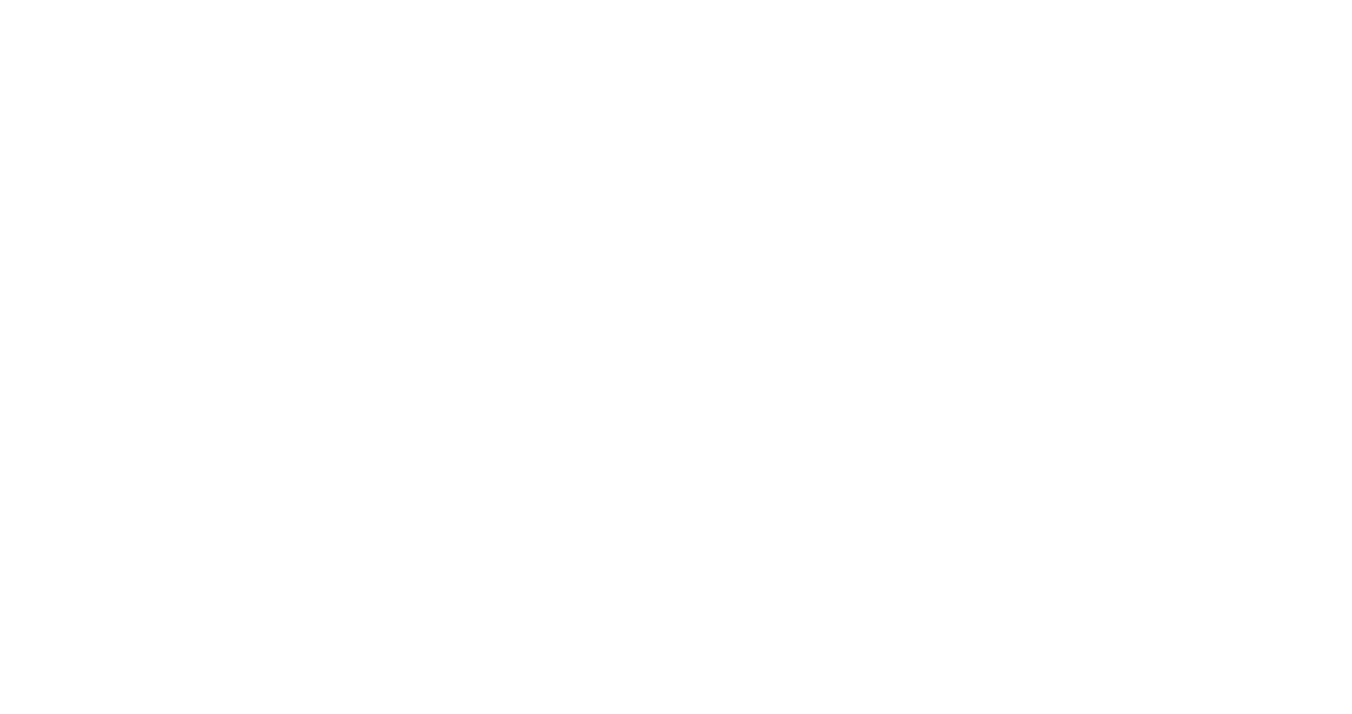
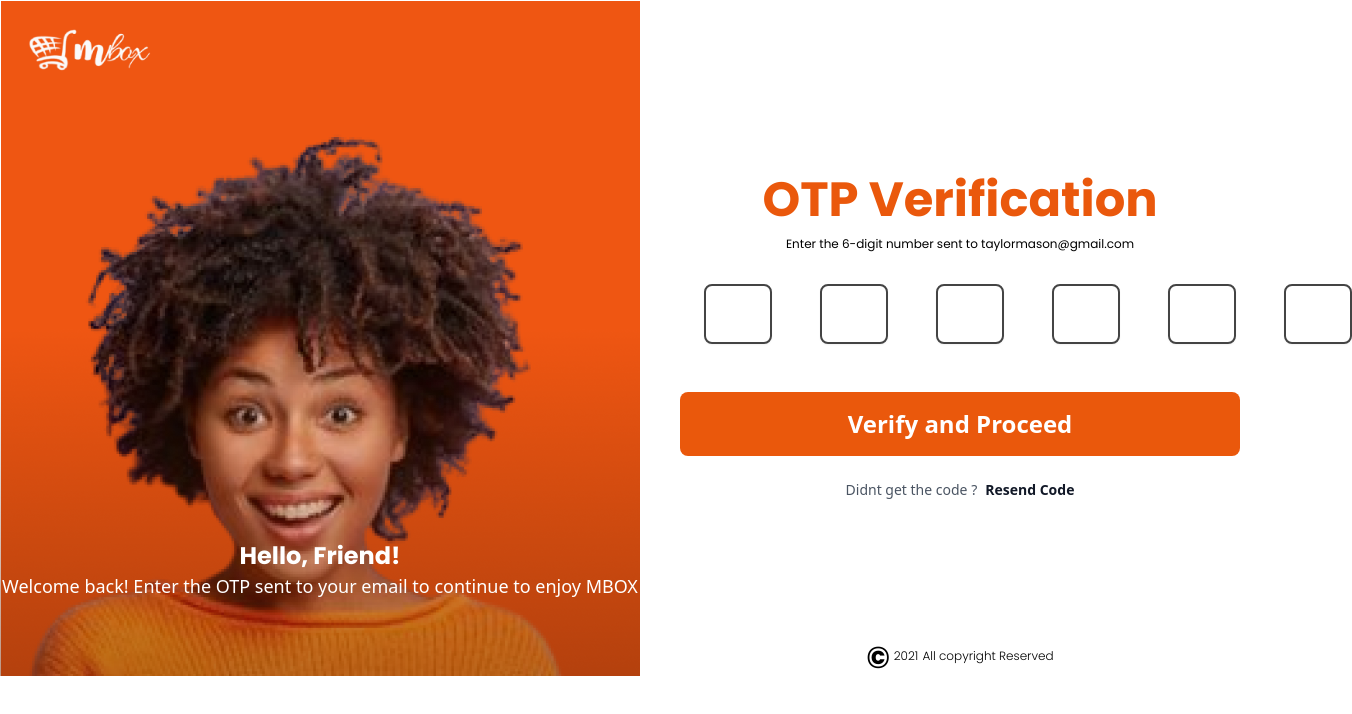
Before and after one commit to mbox-project/mbox-user, a React (Create React App) app: page /auth/verifyotp in a window 1280 px wide. Before the commit this address had no page. Shown: the top 714 px of the page, 1352 px wide, since content can reach past the window. Built offline with nearby package versions, Linux system fonts and the light colour scheme.

Commit message:
added the Verify OTP page

```diff
--- /dev/null
+++ b/src/pages/Auth/VeriftyOTP/index.jsx
@@ -0,0 +1,103 @@
+import React from "react";
+import logo from "../../../assets/images/logo.png";
+import { Link } from "react-router-dom";
+import Button from "../../../components/Button";
+
+import Footer from "../../../components/Footer";
+
+function VerifyOTP() {
+  return (
+    <div className="flex ">
+      <div className=" hidden lg:w-1/2  lg:mx-auto  lg:block bg-verify-img  ">
+        <img src={logo} className=" w-32 m-6" />
+        <div className=" mt-96 pt-20 text-white">
+          <p className="flex justify-center  text-2xl font-bold font-poppins ">
+            Hello, Friend!{" "}
+          </p>
+          <p className="flex justify-center text-lg ">
+            Welcome back! Enter the OTP sent to your email to continue to enjoy
+            MBOX
+          </p>
+        </div>
+      </div>
+      <div className="w-full lg:w-1/2  lg:mx-auto bg-white ">
+        <div className="w-full  font-poppins text-center mt-12 ">
+          <h1 className="lg:text-5xl text-orange-600 text-4xl md:text-5xl mt-48 lg:mt-44 lg:pt-0 font-poppins font-extrabold ">
+            OTP Verification
+          </h1>
+          <p className=" hidden lg:block text-base lg:text-xs pt-3 px-12 lg:px-38 leading-20 ">
+            Enter the 6-digit number sent to taylormason@gmail.com
+          </p>
+        </div>
+        <form className="px-10 pt-4 lg:pt-0">
+          <div className="mb-6 flex ">
+            <div className="m-6 ">
+              <div className="relative">
+                <input
+                  type="number"
+                  className="w-7 p-4 pr-12 mt-2 text-lg lg:text-base border-[#444444] border-2 rounded-lg shadow-sm"
+                />
+              </div>
+            </div>
+            <div className="m-6">
+              <div className="relative">
+                <input
+                  type="number"
+                  className="w-7 p-4 pr-12 mt-2 text-lg lg:text-base border-[#444444] border-2 rounded-lg shadow-sm"
+                />
+              </div>
+            </div>
+            <div className="m-6">
+              <div className="relative">
+                <input
+                  type="number"
+                  className="w-7 p-4 pr-12 mt-2 text-lg lg:text-base border-[#444444] border-2 rounded-lg shadow-sm"
+                />
+              </div>
+            </div>
+            <div className="m-6">
+              <div className="relative">
+                <input
+                  type="number"
+                  className="w-7 p-4 pr-12 mt-2 text-lg lg:text-base border-[#444444] border-2 rounded-lg shadow-sm"
+                />
+              </div>
+            </div>
+            <div className="m-6">
+              <div className="relative">
+                <input
+                  type="number"
+                  className="w-7 p-4 pr-12 mt-2 text-lg lg:text-base border-[#444444] border-2 rounded-lg shadow-sm"
+                />
+              </div>
+            </div>
+            <div className="m-6">
+              <div className="relative">
+                <input
+                  type="number"
+                  className="w-7 p-4 pr-12 mt-2 text-lg lg:text-base border-[#444444] border-2 rounded-lg shadow-sm"
+                />
+              </div>
+            </div>
+          </div>
+
+          <Button className="w-full bg-orange-600 h-16 mb-4 rounded-lg text-white text-2xl font-semibold">
+            Verify and Proceed
+          </Button>
+          <div className="flex justify-center mb-3">
+            <span className="text-gray-600 text-sm pt-2">
+              Didnt get the code ?
+              <Link to="/" className="text-gray-900 font-bold pl-2">
+                Resend Code
+              </Link>
+            </span>
+          </div>
+        </form>
+
+        <Footer />
+      </div>
+    </div>
+  );
+}
+
+export default VerifyOTP;
--- a/src/pages/Auth/index.js
+++ b/src/pages/Auth/index.js
@@ -1,4 +1,5 @@
 import Login from "./Login";
 import Register from "./Register";
+import VerifyOTP from "./VeriftyOTP";
 
-export { Register, Login };
+export { Register, Login, VerifyOTP };
--- a/src/routes/router.js
+++ b/src/routes/router.js
@@ -3,6 +3,7 @@
 import { LandingPage } from "../pages/Landing";
 import { ForgotPassword } from "../pages/ForgotPassword";
 import ResetPassword from "../pages/Auth/ResetPassword";
+import { VerifyOTP } from "../pages/Auth";
 
 const RouteController = () => {
   return (
@@ -12,6 +13,7 @@
       <Route path="/auth/login" element={<Login />} />
       <Route path="/auth/register" element={<Register />} />
       <Route path="/auth/reset-password" element={<ResetPassword />} />
+      <Route path="/auth/verifyotp" element={<VerifyOTP />} />
     </Routes>
   );
 };
--- a/tailwind.config.js
+++ b/tailwind.config.js
@@ -7,6 +7,7 @@
       },
         backgroundImage:(theme)  => ( {
           'register-img': "url('/src/assets/images/bg_img.png')",
+          'verify-img': "url('/src/assets/images/verify.png')",
         }),
     }
   },
```
Also changed, not shown: src/assets/images/verify.png (added).
